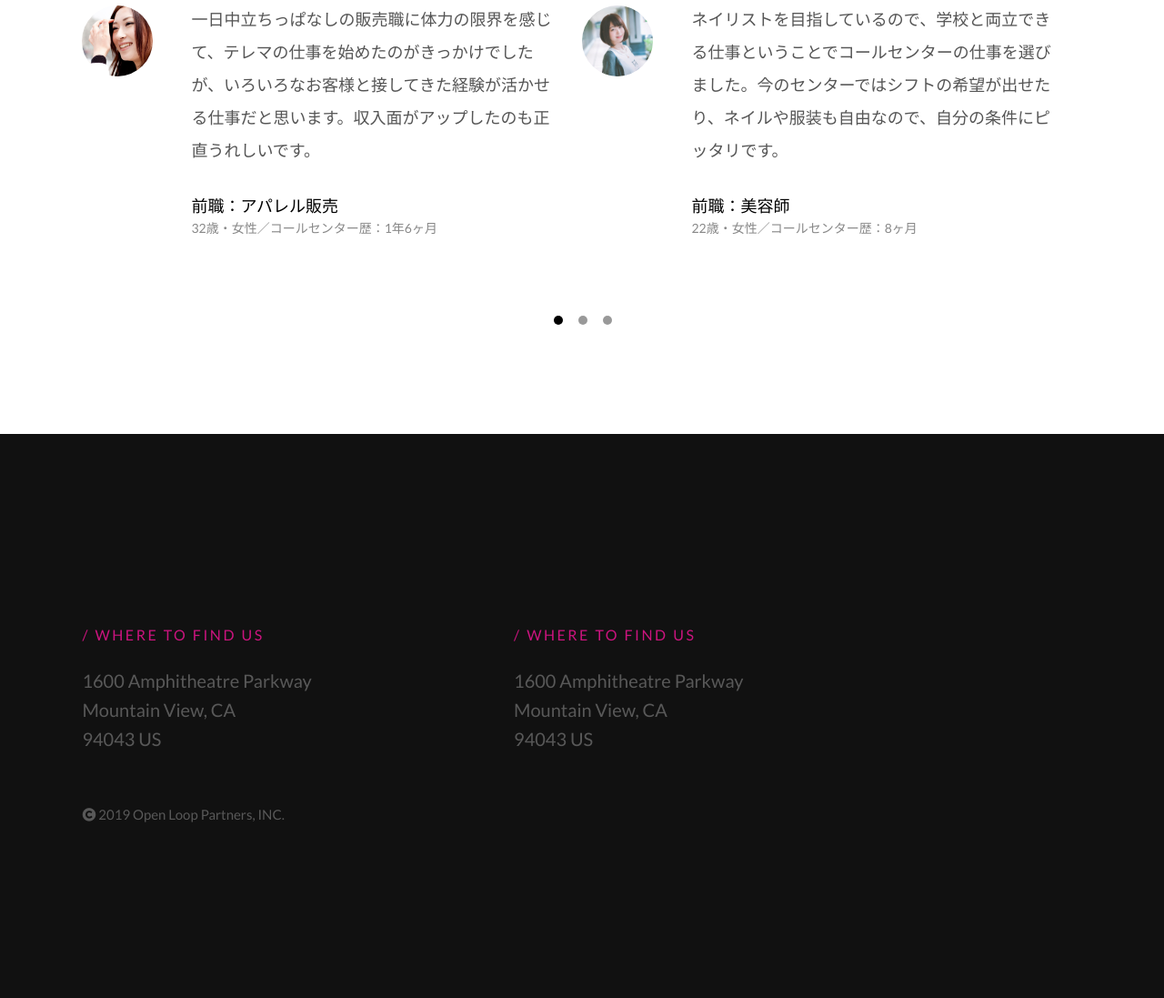
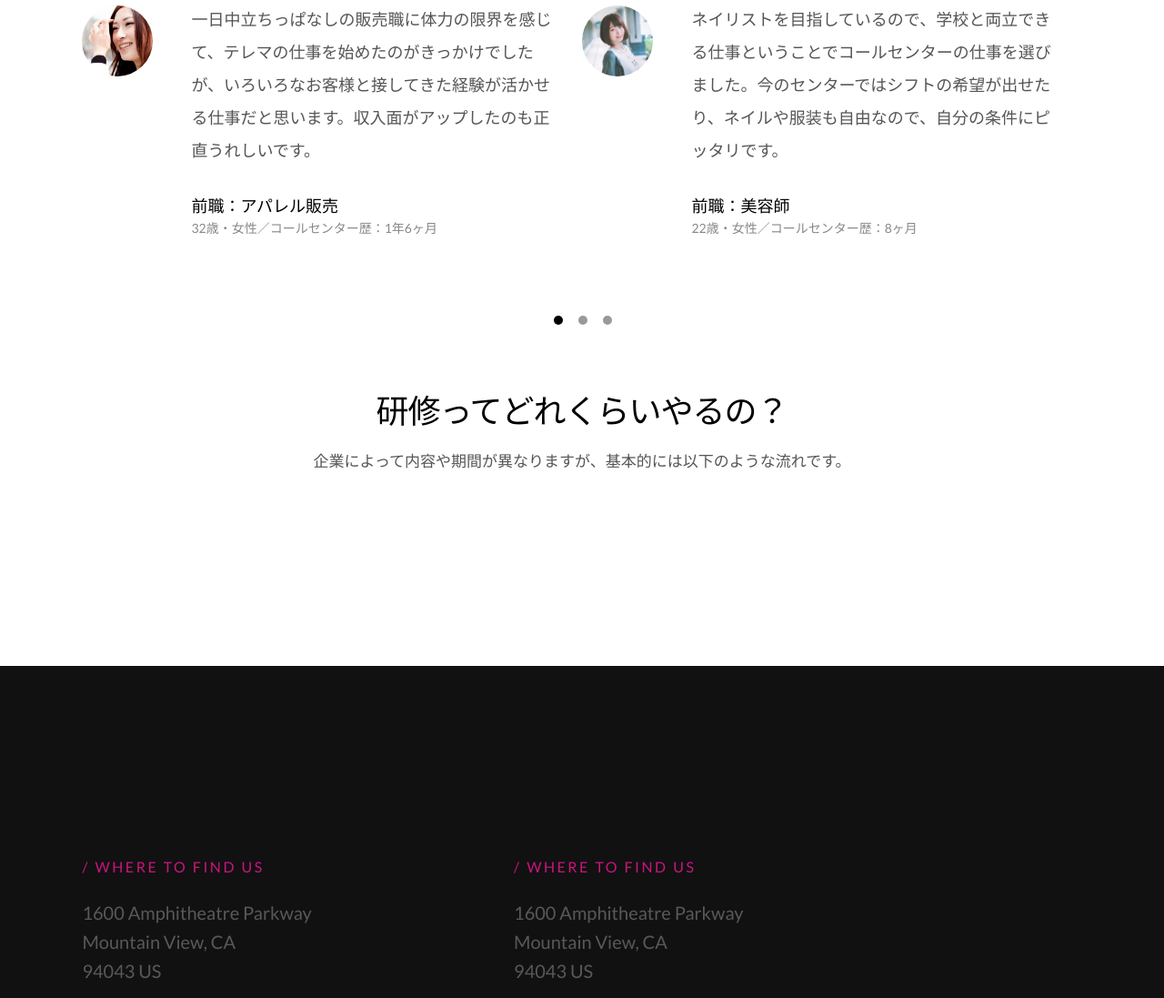
Before and after one commit to nak-244/call, a plain HTML site: page docs/template.html in a window 1280 px wide. Shown: the part 6322-7419 px from the top of the page at 91% size. Before the commit the page ends 7334 px from the top, so only its background shows below. Drawn offline with Linux system fonts and the light colour scheme; files whose address does not match are found by name.

Commit message:
Update template.html

```diff
--- a/docs/template.html
+++ b/docs/template.html
@@ -254,18 +254,14 @@
     </div>
 
     <div class="testimonials-wrap" data-aos="fade-up">
-
       <div class="row">
         <div class="col-full testimonials-header">
           <h2 class="h1">コールセンターで働く前は何をしていましたか？</h2>
           <p class="small">コールセンターで働く先輩の声</p>
         </div>
       </div>
-
       <div class="row testimonials">
-
         <div class="col-full testimonials__slider">
-
           <div class="testimonials__slide">
             <img src="images/avatars/user-01.jpg" alt="Author image" class="testimonials__avatar">
             <p>一日中立ちっぱなしの販売職に体力の限界を感じて、テレマの仕事を始めたのがきっかけでしたが、いろいろなお客様と接してきた経験が活かせる仕事だと思います。収入面がアップしたのも正直うれしいです。</p>
@@ -274,7 +270,6 @@
               <span>32歳・女性／コールセンター歴：1年6ヶ月</span>
             </div>
           </div> <!-- end testimonials__slide -->
-
           <div class="testimonials__slide">
             <img src="images/avatars/user-02.jpg" alt="Author image" class="testimonials__avatar">
             <p>ネイリストを目指しているので、学校と両立できる仕事ということでコールセンターの仕事を選びました。今のセンターではシフトの希望が出せたり、ネイルや服装も自由なので、自分の条件にピッタリです。</p>
@@ -283,7 +278,6 @@
               <span>22歳・女性／コールセンター歴：8ヶ月</span>
             </div>
           </div> <!-- end testimonials__slide -->
-
           <div class="testimonials__slide">
             <img src="images/avatars/user-03.jpg" alt="Author image" class="testimonials__avatar">
             <p>前職では夜勤もあったため勤務時間が不定期で、肉体的にも精神的も疲れがとれなかったです。年齢的にも体がついていかなくなり、コールセンターへ転職をしました。未経験の方も、しっかりとした研修と先輩のフォローがあるので、安心して働けますよ。</p>
@@ -292,13 +286,21 @@
               <span>38歳・女性／コールセンター歴：2年2ヶ月</span>
             </div>
           </div> <!-- end testimonials__slide -->
+        </div> <!-- end testimonials__slider -->
+      </div> <!-- end testimonials -->
+    </div> <!-- end testimonials-wrap -->
 
-            </div> <!-- end testimonials__slider -->
+    <div class="testimonials-wrap" data-aos="fade-up">
+      <div class="row">
+        <div class="col-full testimonials-header">
+          <h2 class="h1">研修ってどれくらいやるの？</h2>
+          <p class="small">企業によって内容や期間が異なりますが、基本的には以下のような流れです。</p>
+        </div>
+      </div>
+    </div> <!-- end testimonials-wrap -->
 
-        </div> <!-- end testimonials -->
+  </section>
 
-    </div> <!-- end testimonials-wrap -->
-  </section>
 
   <!-- contact
     ================================================== -->
```
Lines whose indentation alone changed are shown as unchanged.
